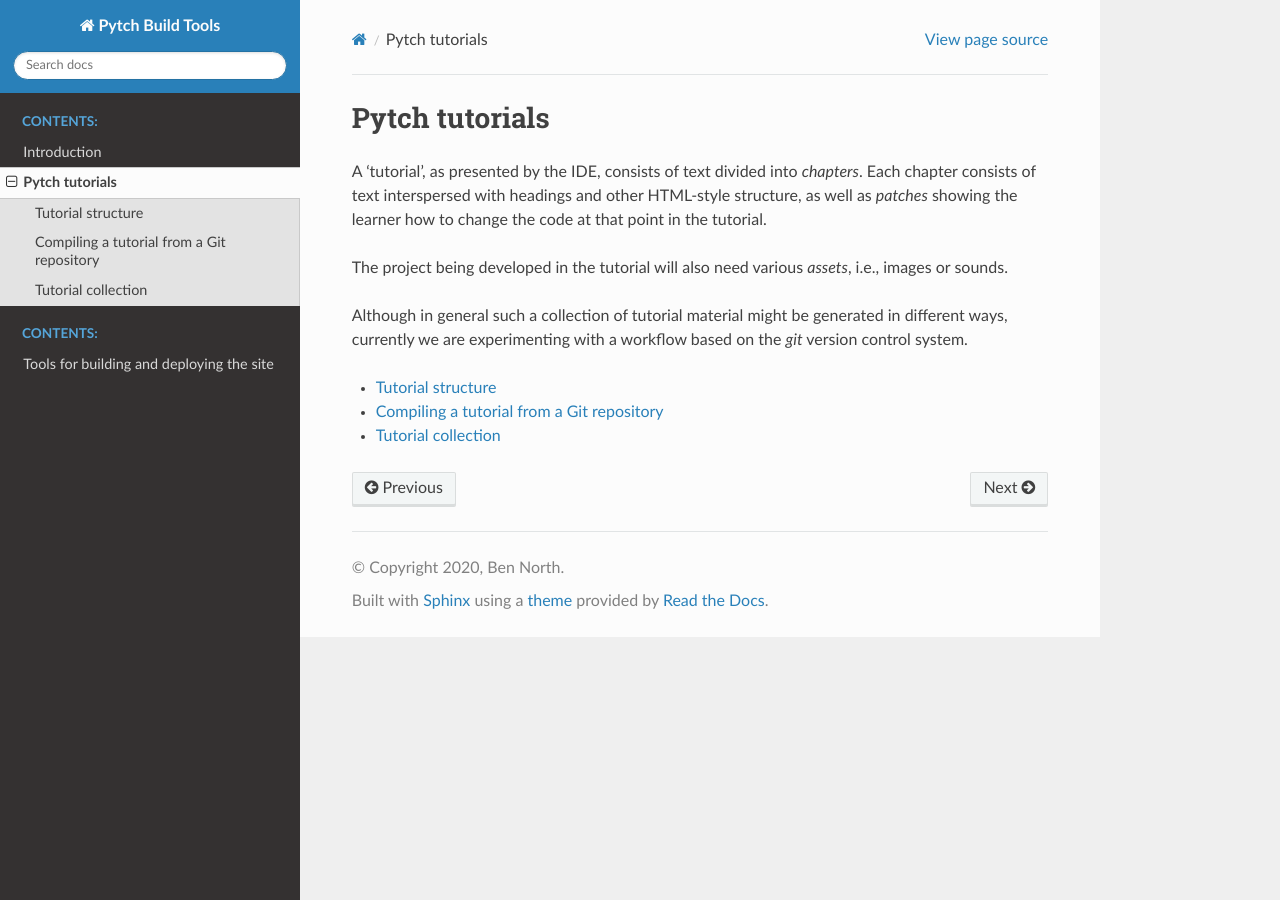
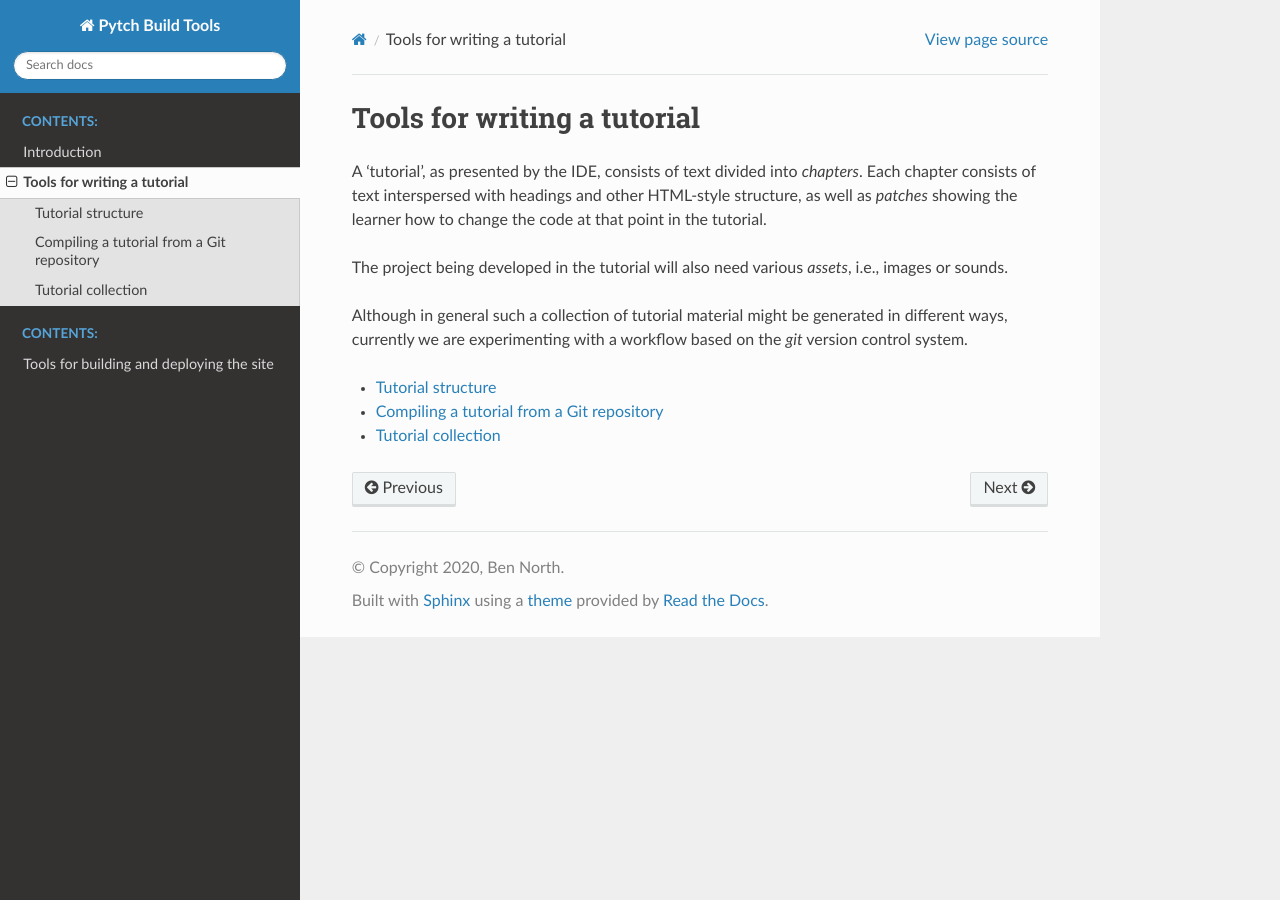
Before and after one commit to pytchlang/pytch-build, a Sphinx documentation site: the page built from doc/source/tutorialcompiler/index.rst, in a window 1280 px wide. Built offline with Sphinx 7.4.7 and the Read the Docs theme 2.0.0, drawn with Linux system fonts in a browser that asks for light colours.

Commit message:
Update title for tutorial compiler section

```diff
--- a/doc/source/tutorialcompiler/index.rst
+++ b/doc/source/tutorialcompiler/index.rst
@@ -1,5 +1,5 @@
-Pytch tutorials
-===============
+Tools for writing a tutorial
+============================
 
 A 'tutorial', as presented by the IDE, consists of text divided into
 *chapters*.  Each chapter consists of text interspersed with headings
```
